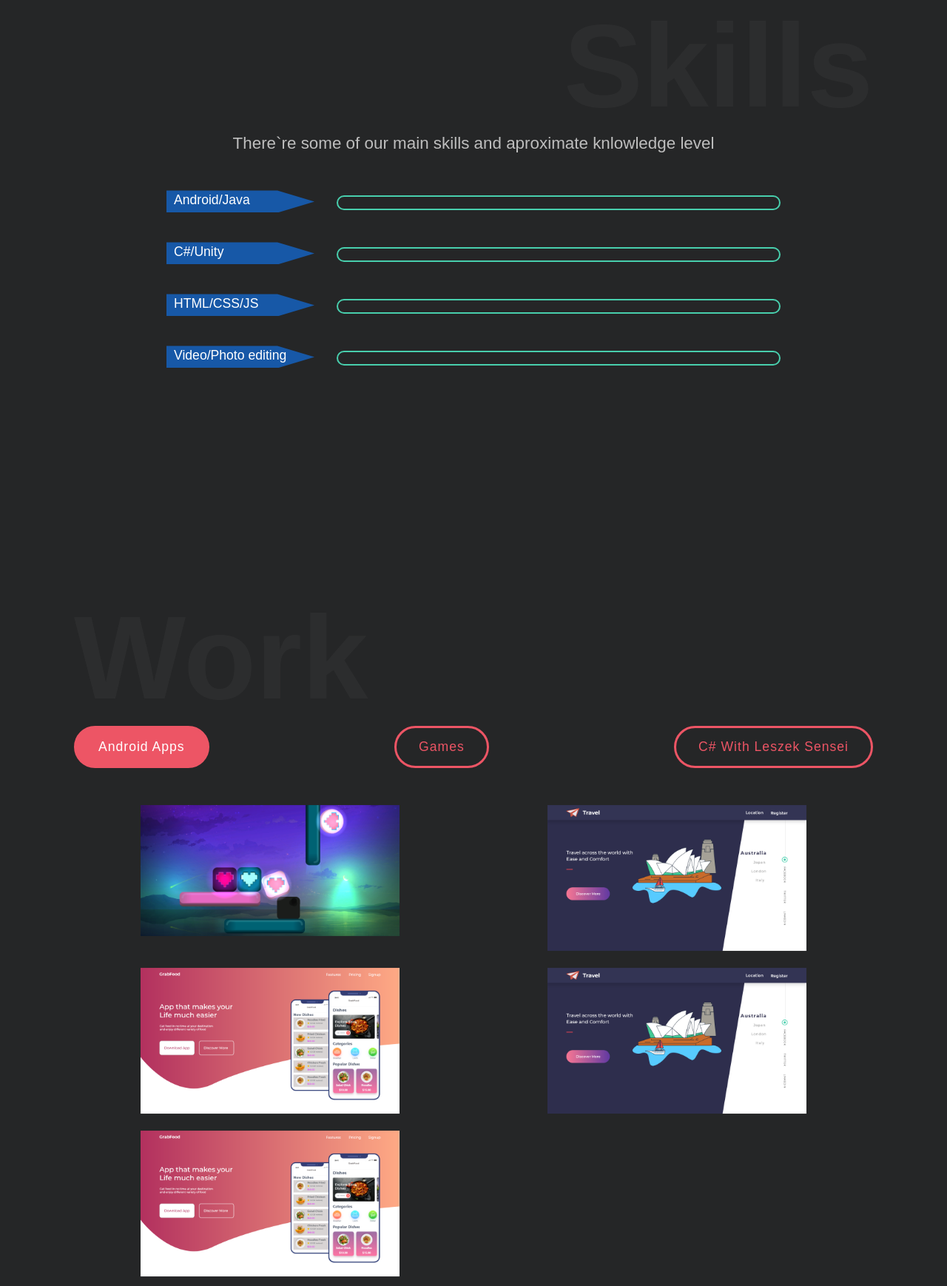
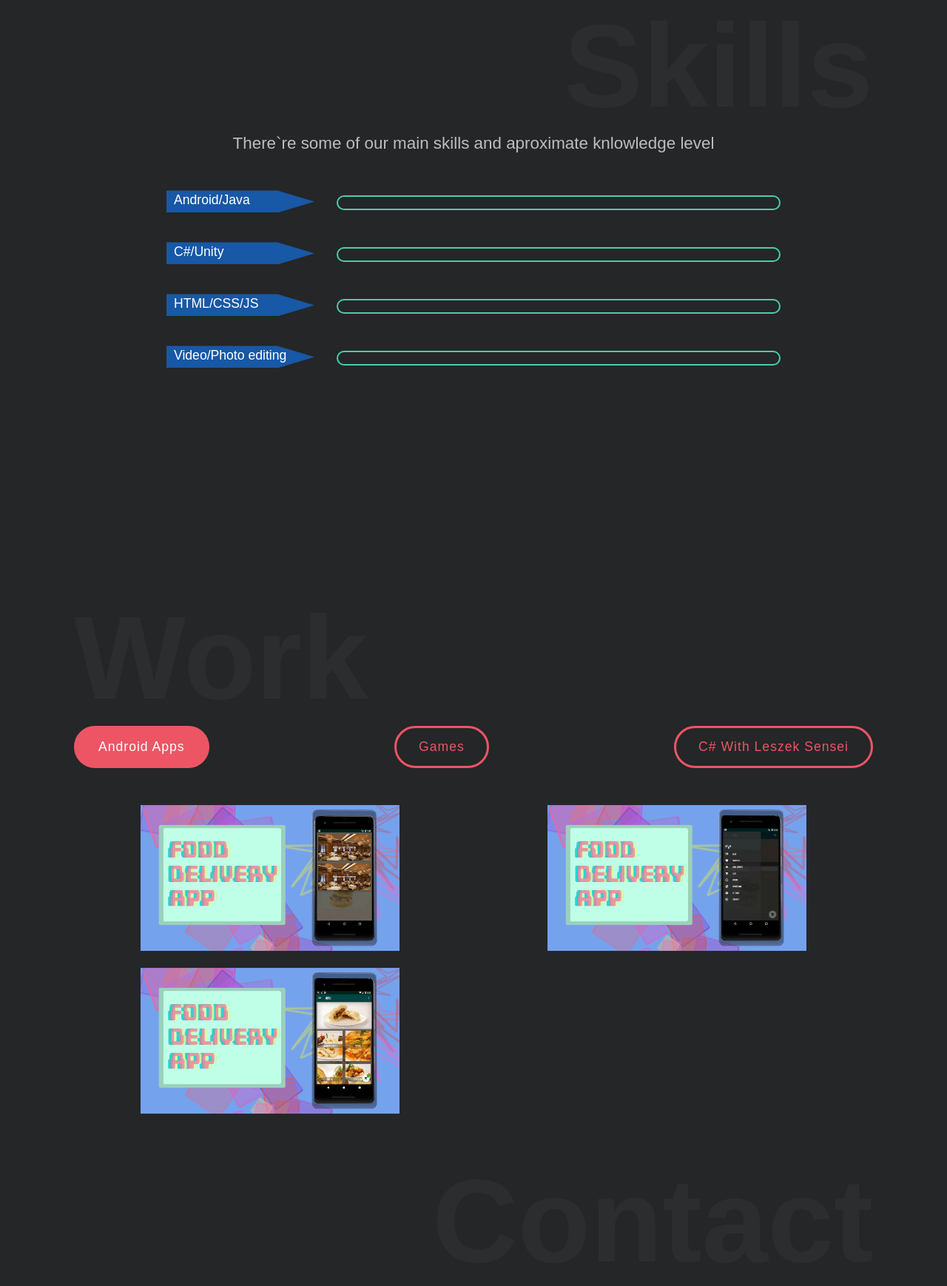
Before and after one commit to akih1r0/WebCV, a PHP site: page / in a window 1280 px wide. Shown: the part 1698-3436 px from the top of the page at 74% size. Run offline with PHP 8.4, Linux system fonts and the light colour scheme; some libraries are stand-ins or nearby versions.

Commit message:
Photo files optimized.

```diff
--- a/css/style.css
+++ b/css/style.css
@@ -244,10 +244,10 @@
     margin: 2.7px;
 }
 
+.bar-android
+.bar-unity
 .bar-html
-.bar-css
-.bar-javascript
-.work-category{
+.work-design{
     width: calc(0 - 6px);
 }
 
--- a/index.html
+++ b/index.html
@@ -136,22 +135,21 @@
             <button id="project" onclick="showRequiredCategory(this)">C# with Leszek sensei</button>
         </div>
         <div class="category-designing showCategory">
-            <a href="img/1.png" data-lightbox="android"><img src="img/1.png" id="img1"></a>
-            <a href="img/2.png" data-lightbox="android"><img id="imgtab" src="img/2.png"></a>
-            <a href="img/3.png" data-lightbox="android"><img src="img/3.png"></a>
-            <a href="img/1.png" data-lightbox="android"><img src="img/2.png"></a>
-            <a href="img/1.png" data-lightbox="android"><img src="img/3.png"></a>
+            <a href="img/a1.png" data-lightbox="android"><img src="img/a1.png" id="img1"></a>
+            <a href="img/a2.png" data-lightbox="android"><img src="img/a2.png"></a>
+            <a href="img/a3.png" data-lightbox="android"><img src="img/a3.png"></a>
         </div>
         <div class="category-animation hideCategory">
-            <a href="img/1.png" data-lightbox="games"><img src="img/1.png"></a>
-            <a href="img/1.png" data-lightbox="games"><img src="img/2.png"></a>
-            <a href="img/1.png" data-lightbox="games"><img src="img/3.png"></a>
+            <a href="img/1.png" data-lightbox="games"><img src="img/1-small.png"></a>
+            <a href="img/2.png" data-lightbox="games"><img src="img/2-small.png"></a>
+            <a href="img/3.png" data-lightbox="games"><img src="img/3-small.png"></a>
+            <a href="img/4.png" data-lightbox="games"><img src="img/4-small.png"></a>
         </div>
         <div class="category-project hideCategory">
-            <a href="img/1.png" data-lightbox="csharp"><img src="img/1.png"></a>
-            <a href="img/1.png" data-lightbox="csharp"><img src="img/2.png"></a>
-            <a href="img/1.png" data-lightbox="csharp"><img src="img/3.png"></a>
-            <a href="img/1.png" data-lightbox="csharp"><img src="img/2.png"></a>
+            <a href="img/l1.png" data-lightbox="csharp"><img src="img/l1.png"></a>
+            <a href="img/l2-small.png" data-lightbox="csharp"><img src="img/l2-small.png"></a>
+            <a href="img/l3-small.png" data-lightbox="csharp"><img src="img/l3-small.png"></a>
+
         </div>
     </div>
 
--- a/js/script.js
+++ b/js/script.js
@@ -6,17 +6,17 @@
     span.classList.remove('animated', 'rubberBand')
 }))
 
+const androidBar = document.querySelector('.bar-android')
+const unityBar = document.querySelector('.bar-unity')
 const htmlBar = document.querySelector('.bar-html')
-const cssBar = document.querySelector('.bar-css')
-const jsBar = document.querySelector('.bar-javascript')
-const reactBar = document.querySelector('.bar-react')
+const designBar = document.querySelector('.bar-design')
 
 var t1 = new TimelineLite()
 
-t1.fromTo(htmlBar, .75, { width: `calc(0% - 6px)` }, { width: `calc(70% - 6px)` , ease: Power4.easeOut})
-    .fromTo(cssBar, .75, { width: `calc(0% - 6px)` }, { width: `calc(60% - 6px)` , ease: Power4.easeOut})
-    .fromTo(jsBar, .75, { width: `calc(0% - 6px)` }, { width: `calc(50% - 6px)` , ease: Power4.easeOut})
-    .fromTo(reactBar, .75, { width: `calc(0% - 6px)` }, { width: `calc(80% - 6px)` , ease: Power4.easeOut})
+t1.fromTo(androidBar, .75, { width: `calc(0% - 6px)` }, { width: `calc(70% - 6px)` , ease: Power4.easeOut})
+    .fromTo(unityBar, .75, { width: `calc(0% - 6px)` }, { width: `calc(60% - 6px)` , ease: Power4.easeOut})
+    .fromTo(htmlBar, .75, { width: `calc(0% - 6px)` }, { width: `calc(50% - 6px)` , ease: Power4.easeOut})
+    .fromTo(designBar, .75, { width: `calc(0% - 6px)` }, { width: `calc(80% - 6px)` , ease: Power4.easeOut})
 
 const controller = new ScrollMagic.Controller()
 const scene = new ScrollMagic.Scene({
```
Also changed, not shown: other parts of index.html (+20 -21 lines), img/1-small.png (added), img/2-small.png (added), img/2.png, img/3-small.png (added), img/3.png, img/4-small.png (added), img/4.png (added), img/5.png (deleted), img/a1.png (added), img/a2.png (added), img/a3.png (added), img/l1.png (added), img/l2-small.png (added), 3 more files.
